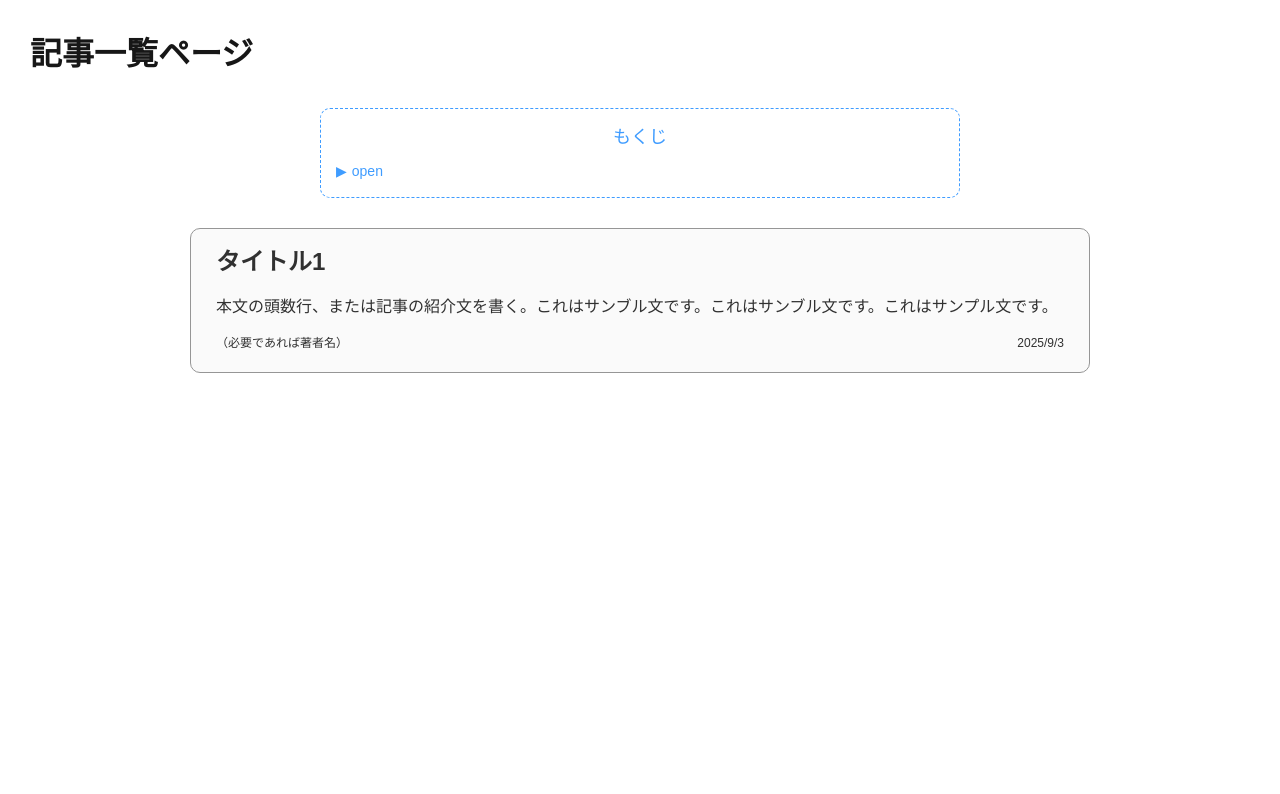
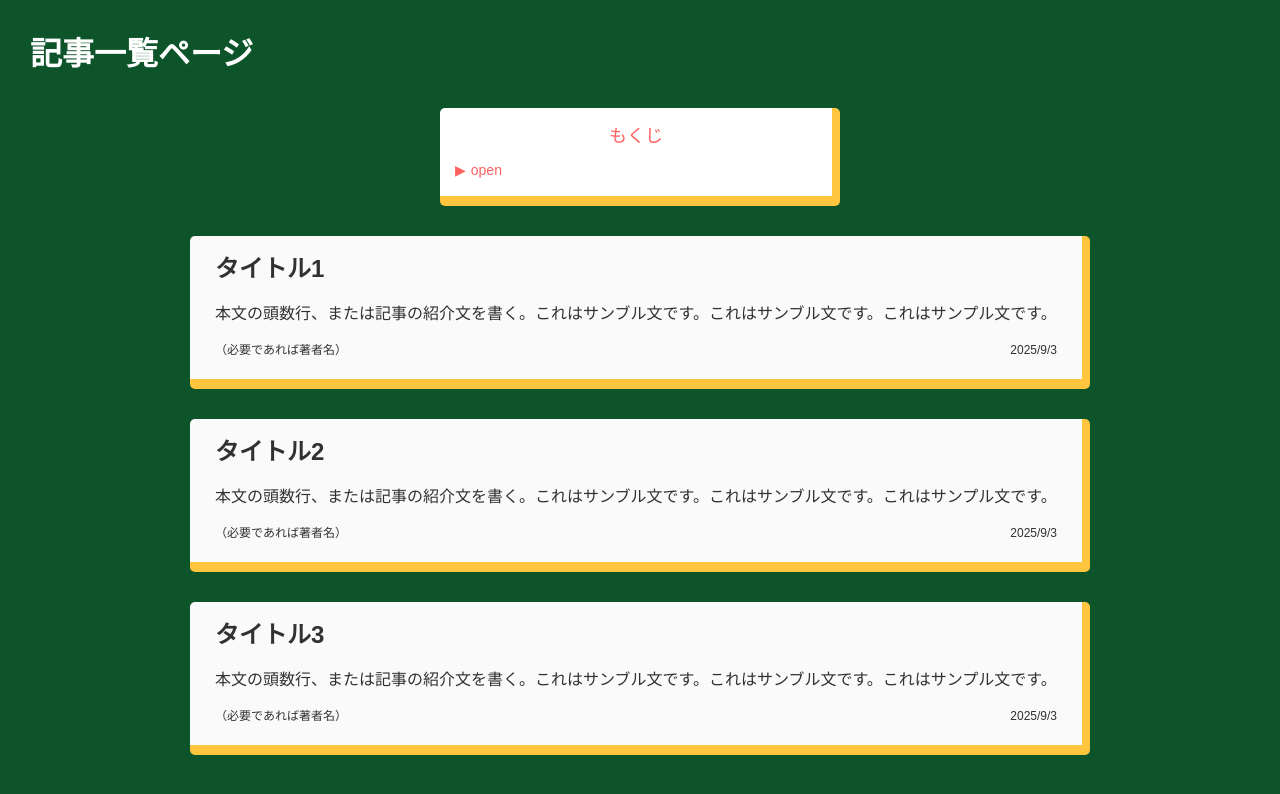
Before and after one commit to Airbag1997/majan_app, a Next.js app: page /articles in a window 1280 px wide. Shown: the top 794 px of the page. Built offline with nearby package versions, Linux system fonts and the light colour scheme.

Commit message:
change_the_design

```diff
--- a/src/app/articles/page.tsx
+++ b/src/app/articles/page.tsx
@@ -6,27 +6,28 @@ export default function Home() {
     const [open, setOpen] = useState(false)
 
     return (
-        <div>
-            <h1 className="text-[32px] font-bold m-[30px]">記事一覧ページ</h1>
+        <div className="bg-green-900 pt-[30px] pb-[30px]">
+            <h1 className="text-[32px] text-white font-bold ml-[30px] mb-[30px]">記事一覧ページ</h1>
             <div className="flex flex-col
-                            w-[50vw]
-                            border border-dashed border-[#3f9cff] rounded-[10px]
+                            w-[50vw] max-w-[400px]
+                            bg-white
+                            border-r-8 border-b-10 border-[#ffc53f] rounded-[5px]
                             p-[15px] mx-auto my-[20px]">
-                <p className="text-[#3f9cff] text-[18px] mx-auto">もくじ</p>
+                <p className="text-[#ff4949dd] text-[18px] mx-auto">もくじ</p>
                 <details className="mt-[10px]">
                     <summary className="flex items-center cursor-pointer" onClick={() => setOpen(!open)}>
 
-                        <span className={`text-[#3f9cff] text-[14px] duration-300 ${open && "rotate-90"}`}>▶</span>
+                        <span className={`text-[#ff4949dd] text-[14px] duration-300 ${open && "rotate-90"}`}>▶</span>
                         {open ?
-                            <span className="text-[14px] text-[#3f9cff] pl-[5px]">close</span>
+                            <span className="text-[14px] text-[#ff4949dd] pl-[5px]">close</span>
                             :
-                            <span className="text-[14px] text-[#3f9cff] pl-[5px]">open</span>
+                            <span className="text-[14px] text-[#ff4949dd] pl-[5px]">open</span>
                         }
                     </summary>
                     <ul className="list-disc pl-5 text[3f9cff">
-                        <li><a href="#anker1" className="text-[#313131] hover:text-[#3f9cff]">タイトル1</a></li>
-                        <li><a href="" className="text-[#313131] hover:text-[#3f9cff]">タイトル2</a></li>
-                        <li><a href="" className="text-[#313131] hover:text-[#3f9cff]">タイトル3</a></li>
+                        <li><a href="#anchor1" className="text-[#313131] hover:text-[#ff4949dd]">タイトル1</a></li>
+                        <li><a href="#anchor2" className="text-[#313131] hover:text-[#ff4949dd]">タイトル2</a></li>
+                        <li><a href="#anchor3" className="text-[#313131] hover:text-[#ff4949dd]">タイトル3</a></li>
                     </ul>
                 </details>
             </div>
@@ -36,11 +37,47 @@ export default function Home() {
                                 mx-auto my-[30px]
                                 px-[25px] py-[15px]
                                 w-[80vw] max-w-[900px] min-w-[400px]
-                                border border-[#969696] rounded-[10px]
+                                border-r-8 border-b-10 border-[#ffc53f] rounded-[5px]
                                 text-[#313131]
                                 hover:bg-[#f5faff]
                                 ">
-                <h2 id="anker1" className="text-[24px] font-bold">タイトル1</h2>
+                <h2 id="anchor1" className="text-[24px] font-bold">タイトル1</h2>
+                <p className="text-[16px] my-[15px]">本文の頭数行、または記事の紹介文を書く。これはサンブル文です。これはサンブル文です。これはサンプル文です。</p>
+                <div className="text-[12px]
+                                pb-[5px]
+                                flex justify-between">
+                    <div>（必要であれば著者名）</div>
+                    <div>2025/9/3</div>
+                </div>
+            </a>
+            <a href="" className="block
+                                bg-[#fafafa]
+                                mx-auto my-[30px]
+                                px-[25px] py-[15px]
+                                w-[80vw] max-w-[900px] min-w-[400px]
+                                border-r-8 border-b-10 border-[#ffc53f] rounded-[5px]
+                                text-[#313131]
+                                hover:bg-[#f5faff]
+                                ">
+                <h2 id="anchor2" className="text-[24px] font-bold">タイトル2</h2>
+                <p className="text-[16px] my-[15px]">本文の頭数行、または記事の紹介文を書く。これはサンブル文です。これはサンブル文です。これはサンプル文です。</p>
+                <div className="text-[12px]
+                                pb-[5px]
+                                flex justify-between">
+                    <div>（必要であれば著者名）</div>
+                    <div>2025/9/3</div>
+                </div>
+            </a>
+            <a href="" className="block
+                                bg-[#fafafa]
+                                mx-auto my-[30px]
+                                px-[25px] py-[15px]
+                                w-[80vw] max-w-[900px] min-w-[400px]
+                                border-r-8 border-b-10 border-[#ffc53f] rounded-[5px]
+                                text-[#313131]
+                                hover:bg-[#f5faff]
+                                ">
+                <h2 id="anchor3" className="text-[24px] font-bold">タイトル3</h2>
                 <p className="text-[16px] my-[15px]">本文の頭数行、または記事の紹介文を書く。これはサンブル文です。これはサンブル文です。これはサンプル文です。</p>
                 <div className="text-[12px]
                                 pb-[5px]
```
